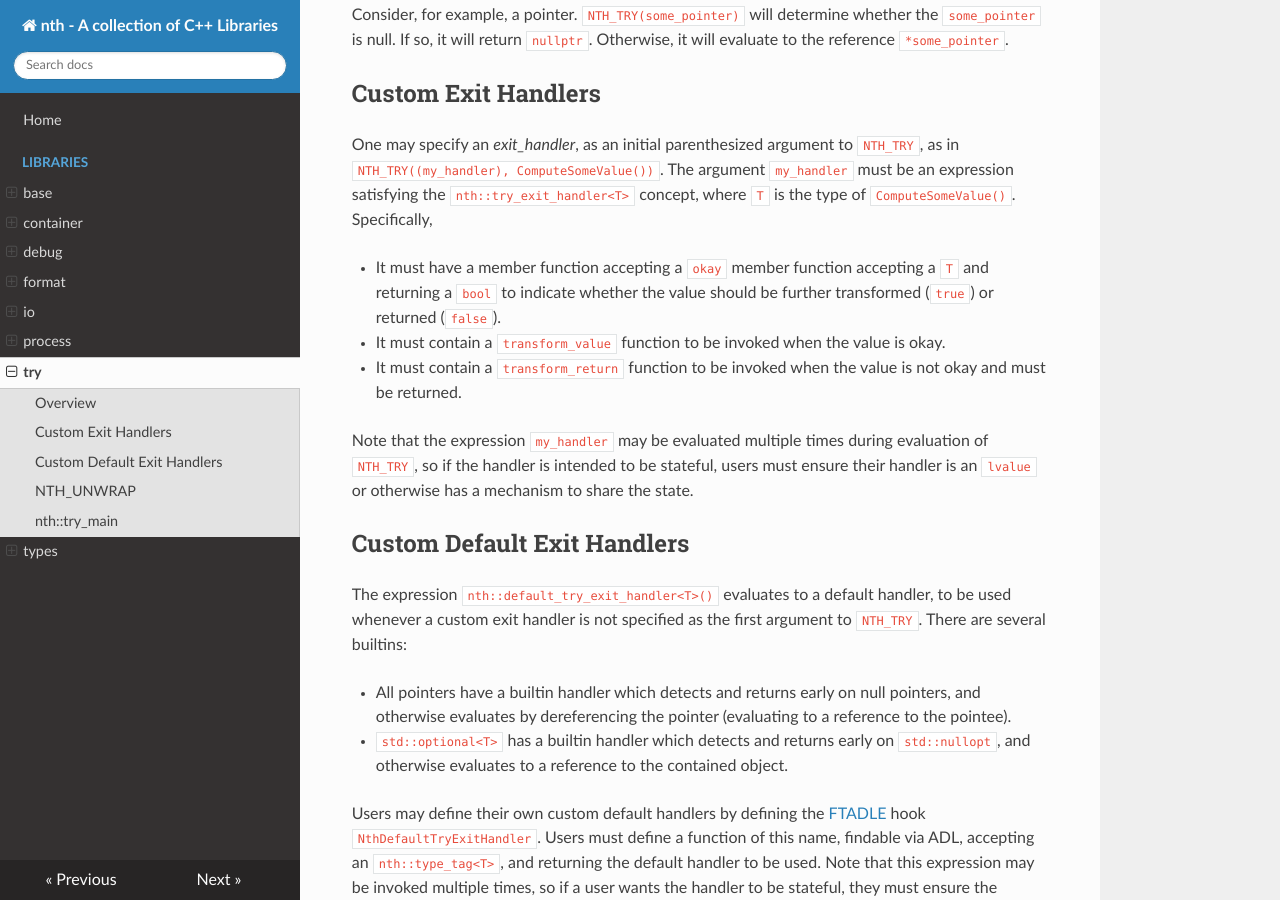
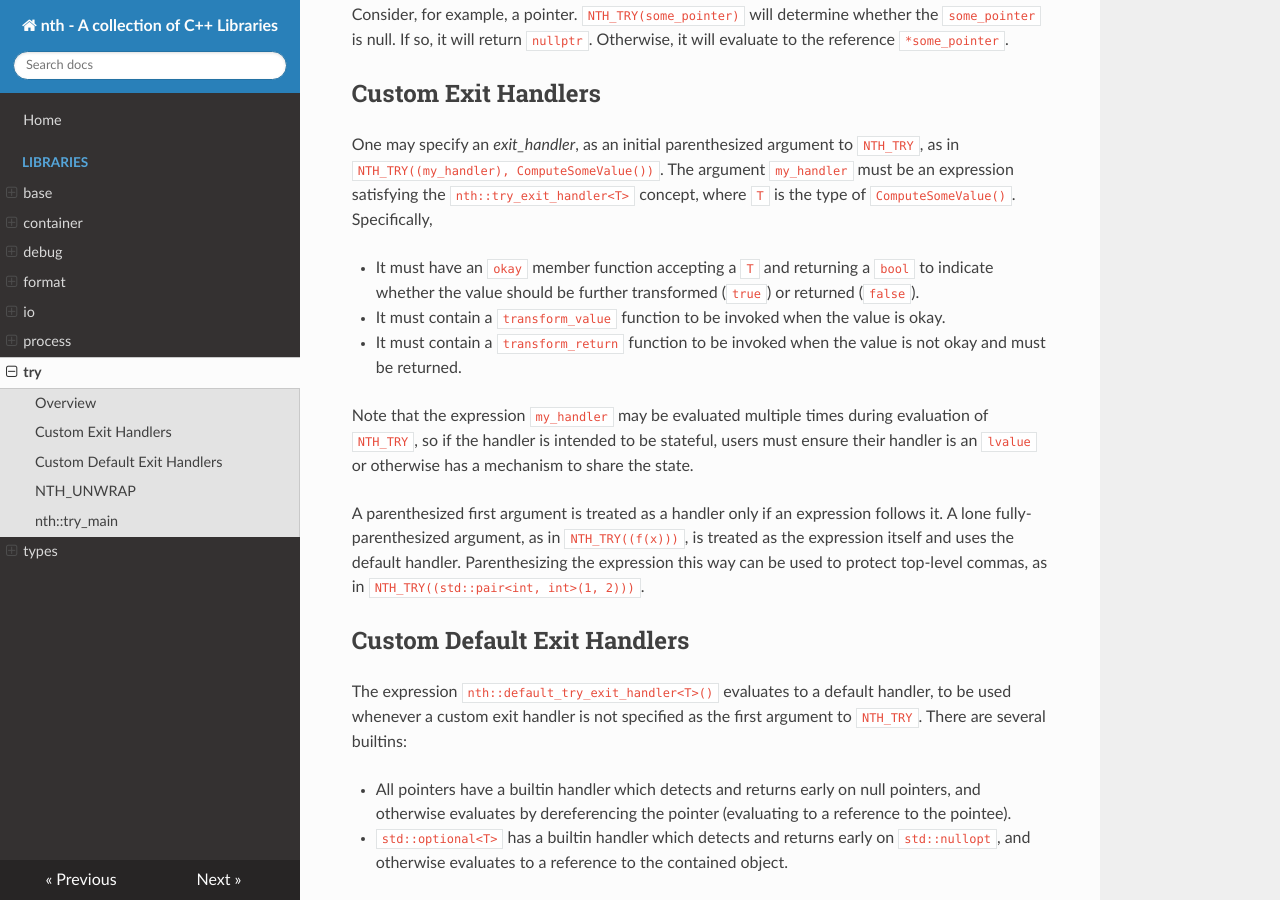
Before and after one commit to asoffer/nth, an MkDocs documentation site: the page built from docs/try.md, in a window 1280 px wide and 900 px high, scrolled down 334 px. Built offline with MkDocs 1.6.1, drawn with Linux system fonts in a browser that asks for light colours; nearby versions of some CDN libraries.

Commit message:
A few cleanups and bug fixes in NTH_TRY.

```diff
--- a/docs/try.md
+++ b/docs/try.md
@@ -18,7 +18,7 @@ One may specify an _exit_handler_, as an initial parenthesized argument to `NTH_
 satisfying the `nth::try_exit_handler<T>` concept, where `T` is the type of `ComputeSomeValue()`.
 Specifically,
 
-* It must have a member function accepting a `okay` member function accepting a `T` and returning a
+* It must have an `okay` member function accepting a `T` and returning a
 `bool` to indicate whether the value should be further transformed (`true`) or returned (`false`).
 
 * It must contain a `transform_value` function to be invoked when the value is okay.
@@ -29,6 +29,11 @@ Specifically,
 Note that the expression `my_handler` may be evaluated multiple times during evaluation of
 `NTH_TRY`, so if the handler is intended to be stateful, users must ensure their handler is an
 `lvalue` or otherwise has a mechanism to share the state.
+
+A parenthesized first argument is treated as a handler only if an expression follows it. A lone
+fully-parenthesized argument, as in `NTH_TRY((f(x)))`, is treated as the expression itself and uses
+the default handler. Parenthesizing the expression this way can be used to protect top-level commas,
+as in `NTH_TRY((std::pair<int, int>(1, 2)))`.
 
 ## Custom Default Exit Handlers
 
```
Also changed, not shown: 4 other files.
